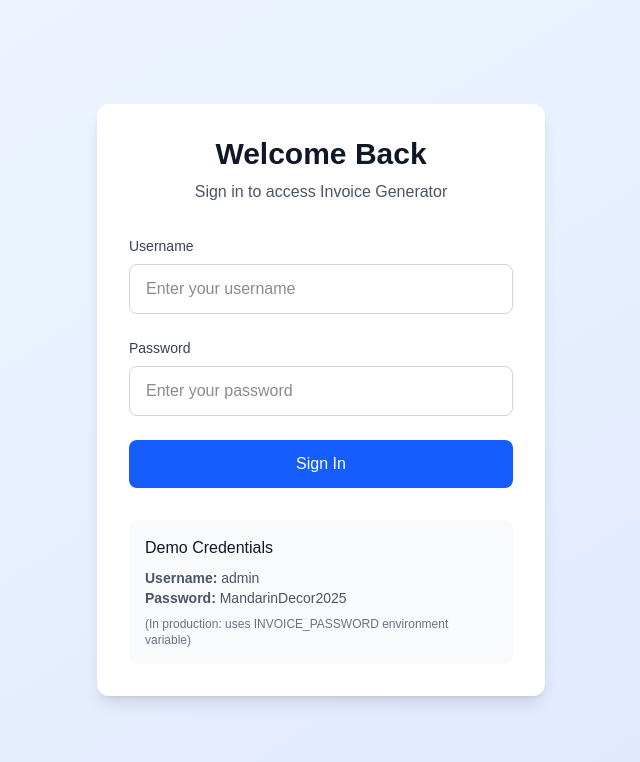
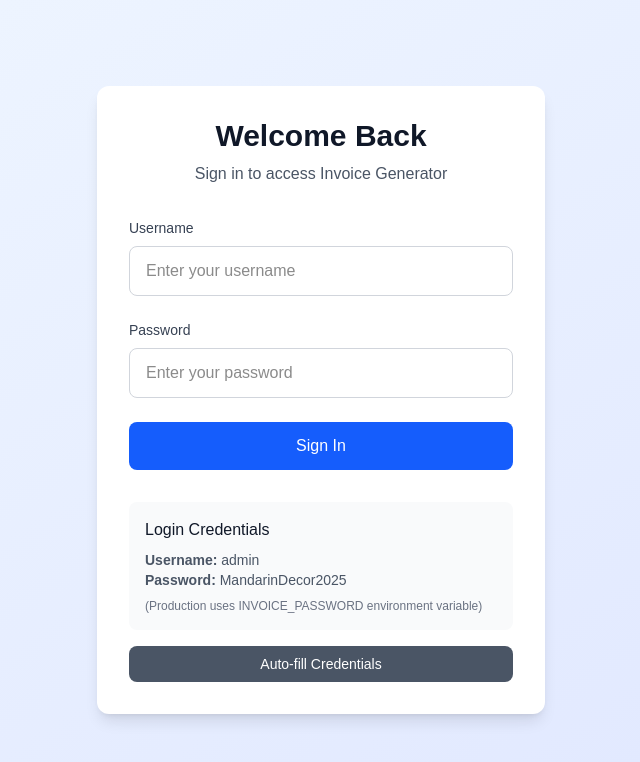
Before and after one commit to wafanakhuda/mandarin-invoice-app, a Next.js app: page /login in a window 1280 px wide. Shown: the top 762 px of the page, without its empty margins (319-959 px from the left). Built offline with nearby package versions, Linux system fonts and the light colour scheme.

Commit message:
Update page.tsx

```diff
--- a/src/app/login/page.tsx
+++ b/src/app/login/page.tsx
@@ -1,4 +1,3 @@
-// app/login/page.tsx
 'use client';
 
 import { useState } from 'react';
@@ -9,14 +8,18 @@ export default function LoginPage() {
   const [password, setPassword] = useState('');
   const [error, setError] = useState('');
   const [isLoading, setIsLoading] = useState(false);
+  const [debugInfo, setDebugInfo] = useState('');
   const router = useRouter();
 
   const handleSubmit = async (e: React.FormEvent) => {
     e.preventDefault();
     setIsLoading(true);
     setError('');
+    setDebugInfo('Starting login...');
 
     try {
+      console.log('🔐 Attempting login with:', { username, passwordLength: password.length });
+
       const response = await fetch('/api/auth', {
         method: 'POST',
         headers: {
@@ -25,18 +28,24 @@ export default function LoginPage() {
         body: JSON.stringify({ username, password }),
       });
 
+      console.log('📡 Response status:', response.status);
       const data = await response.json();
+      console.log('📡 Response data:', data);
 
       if (response.ok) {
+        setDebugInfo('✅ Login successful, redirecting...');
         console.log('✅ Login successful, redirecting...');
-        router.push('/');
-        router.refresh();
+
+        // Force a hard refresh to ensure cookies are recognized
+        window.location.href = '/';
       } else {
         setError(data.error || 'Login failed');
+        setDebugInfo(`❌ Error: ${data.error}`);
       }
     } catch (error) {
-      console.error('Login error:', error);
-      setError('Something went wrong. Please try again.');
+      console.error('❌ Login error:', error);
+      setError('Network error. Please try again.');
+      setDebugInfo(`❌ Network error: ${error}`);
     } finally {
       setIsLoading(false);
     }
@@ -88,6 +97,12 @@ export default function LoginPage() {
               </div>
             )}
 
+            {debugInfo && (
+              <div className="bg-blue-50 text-blue-600 p-3 rounded-lg text-sm">
+                <strong>Debug:</strong> {debugInfo}
+              </div>
+            )}
+
             <button
               type="submit"
               disabled={isLoading}
@@ -98,14 +113,27 @@ export default function LoginPage() {
           </form>
 
           <div className="mt-8 p-4 bg-gray-50 rounded-lg">
-            <h3 className="font-medium text-gray-900 mb-2">Demo Credentials</h3>
+            <h3 className="font-medium text-gray-900 mb-2">Login Credentials</h3>
             <p className="text-sm text-gray-600">
               <strong>Username:</strong> admin<br />
               <strong>Password:</strong> MandarinDecor2025
             </p>
             <p className="text-xs text-gray-500 mt-2">
-              (In production: uses INVOICE_PASSWORD environment variable)
+              (Production uses INVOICE_PASSWORD environment variable)
             </p>
+          </div>
+
+          {/* Quick Test Button */}
+          <div className="mt-4">
+            <button
+              onClick={() => {
+                setUsername('admin');
+                setPassword('MandarinDecor2025');
+              }}
+              className="w-full bg-gray-600 text-white py-2 px-4 rounded-lg hover:bg-gray-700 text-sm"
+            >
+              Auto-fill Credentials
+            </button>
           </div>
         </div>
       </div>
```
